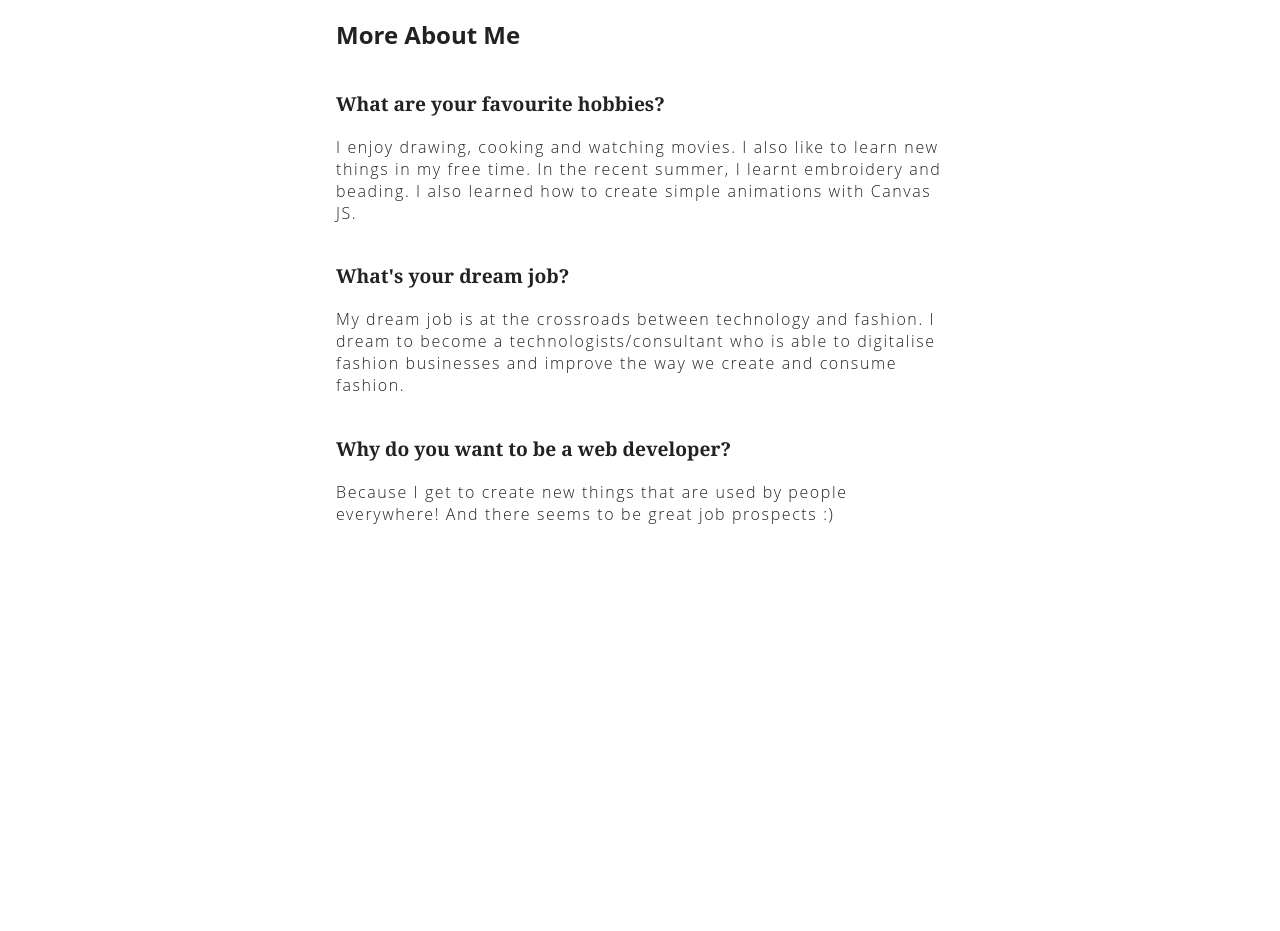
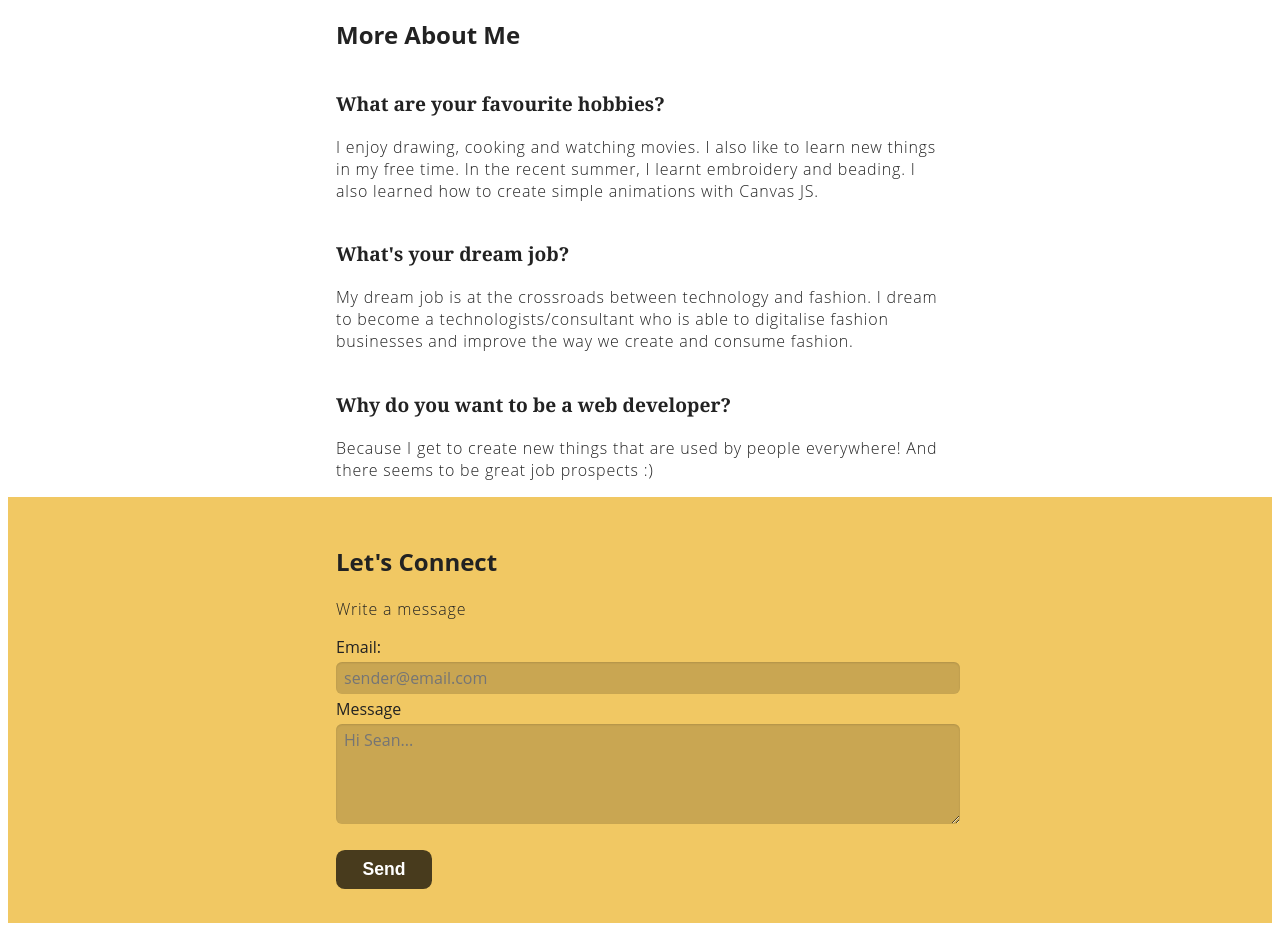
Before and after one commit to seanang99/CTP-WebDev-Questions, a plain HTML site: page Lesson 2/about-me.html in a window 1280 px wide. Shown: the part 980-1911 px from the top of the page. Before the commit the page ends 1521 px from the top, so only its background shows below. Drawn offline with Linux system fonts and the light colour scheme.

Commit message:
Add connect form section

```diff
--- a/Lesson 2/about-me.html
+++ b/Lesson 2/about-me.html
@@ -31,7 +31,8 @@
   <section class="section-more_about_me">
     <h1>More About Me</h1>
     <h2>What are your favourite hobbies?</h2>
-    <p>I enjoy drawing, cooking and watching movies. I also like to learn new things in my free time. In the recent summer, I learnt embroidery and beading. I also learned how to create simple animations with Canvas JS.</p>
+    <p>I enjoy drawing, cooking and watching movies. I also like to learn new things in my free time. In the recent
+      summer, I learnt embroidery and beading. I also learned how to create simple animations with Canvas JS.</p>
 
     <h2>What's your dream job?</h2>
     <p>
@@ -40,8 +41,27 @@
 
     <h2>Why do you want to be a web developer?</h2>
     <p>
-      Because I get to create new things that are used by people everywhere! And there seems to be great job prospects :)
+      Because I get to create new things that are used by people everywhere! And there seems to be great job prospects
+      :)
     </p>
+  </section>
 
-  </section>
+  <div class="connect">
+    <section class="section-connect">
+      <h1>Let's Connect</h1>
+      <p>Write a message</p>
+      <form id="connect-form">
+        <label class="connect-email-label">Email:
+          <input id="email" type="email" class="connect-email" name="message-email" role="textbox"
+            placeholder="sender@email.com">
+        </label>
+        <label class="connect-message-label">Message
+          <textarea id="message" class="connect-textarea" name="message-textarea" role="textbox"
+            placeholder="Hi Sean..." rows="4" cols="50"></textarea>
+        </label>
+        <input id="submit" class="connect-send-button" type="submit" value="Send" onclick="return sendEmail()" />
+      </form>
+    </section>
+  </div>
+
 </body>
--- a/Lesson 2/style.css
+++ b/Lesson 2/style.css
@@ -77,7 +77,7 @@ h2 {
 .content-footer>p {
   /* Typography Declarations */
   font-weight: 300;
-  letter-spacing: 0.1em;
+  letter-spacing: 0.05em;
 }
 
 .section-more_about_me>h2 {
@@ -89,6 +89,54 @@ h2 {
   margin: 2em 0 1em 0;
 }
 
+.connect {
+  background-color: #f1c863;
+  padding: 1em;
+}
+
+.section-connect > h1 {
+  margin-top: 1em;
+}
+
+.connect-email,
+.connect-textarea {
+  width: 100%;
+  margin: 0.25em 0;
+  background: none repeat scroll 0 0 rgba(0, 0, 0, 0.17);
+  border-radius: 6px;
+  border: none;
+  box-shadow: 0 1px 2px rgba(0, 0, 0, 0.12) inset;
+  color: #3e3d3d;
+  font-family: "Open Sans", "Helvetica Neue", sans-serif;
+  font-size: 1em;
+  line-height: 1.4em;
+  padding: 5px 8px;
+  transition: 0.2s ease 0s;
+  outline: #9e833e;
+}
+
+.connect-email-label:focus-within,
+.connect-message-label:focus-within {
+  font-weight: bold;
+}
+
+.connect-email:focus,
+.connect-textarea:focus {
+  background: none repeat scroll 0 0 rgba(0, 0, 0, 0.07);
+}
+
+.connect-send-button {
+  background:rgba(0, 0, 0, 0.70);
+  margin: 1em 0;
+  padding: 0.5em 1.5em;
+  color: #ffffff;
+  font-weight: 600;
+  font-size: 1.1em;
+  justify-content: center;
+  border-radius: 0.5em;
+  border: none;
+}
+
 @media only screen and (max-width: 500px) {
   .masthead {
     padding: 3em 0;
```
